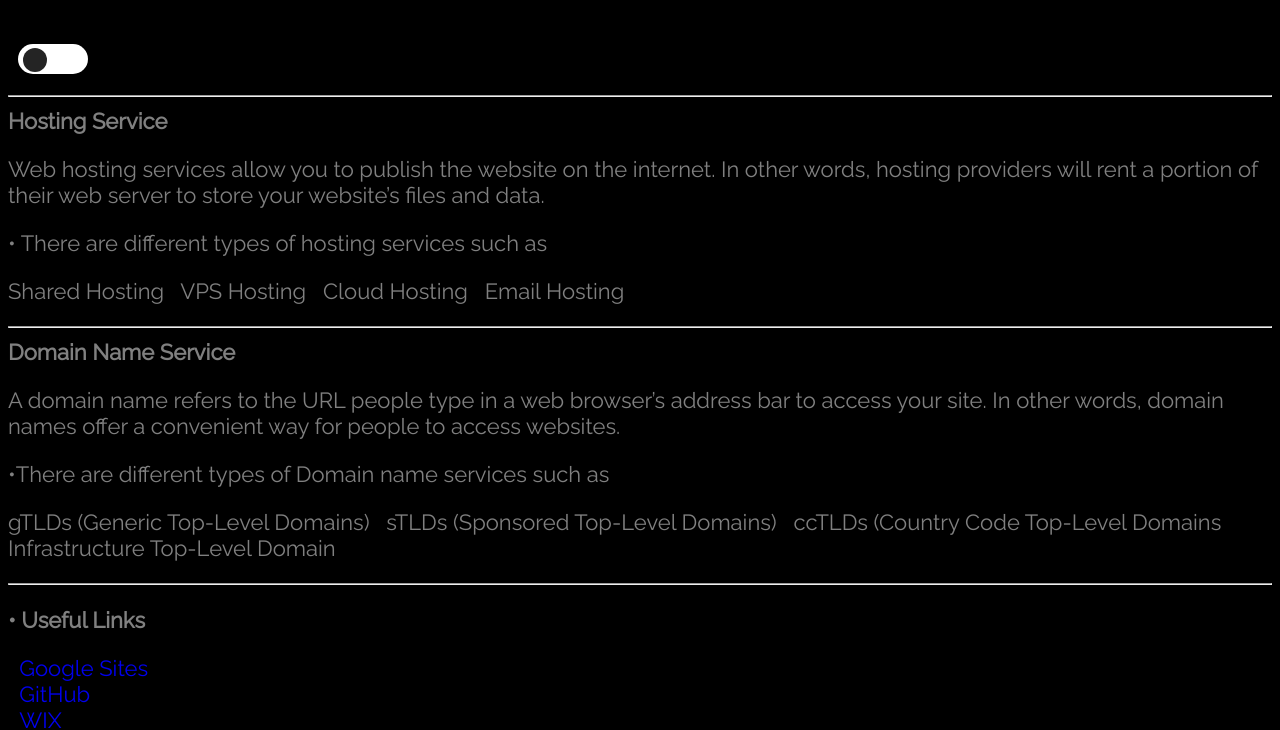
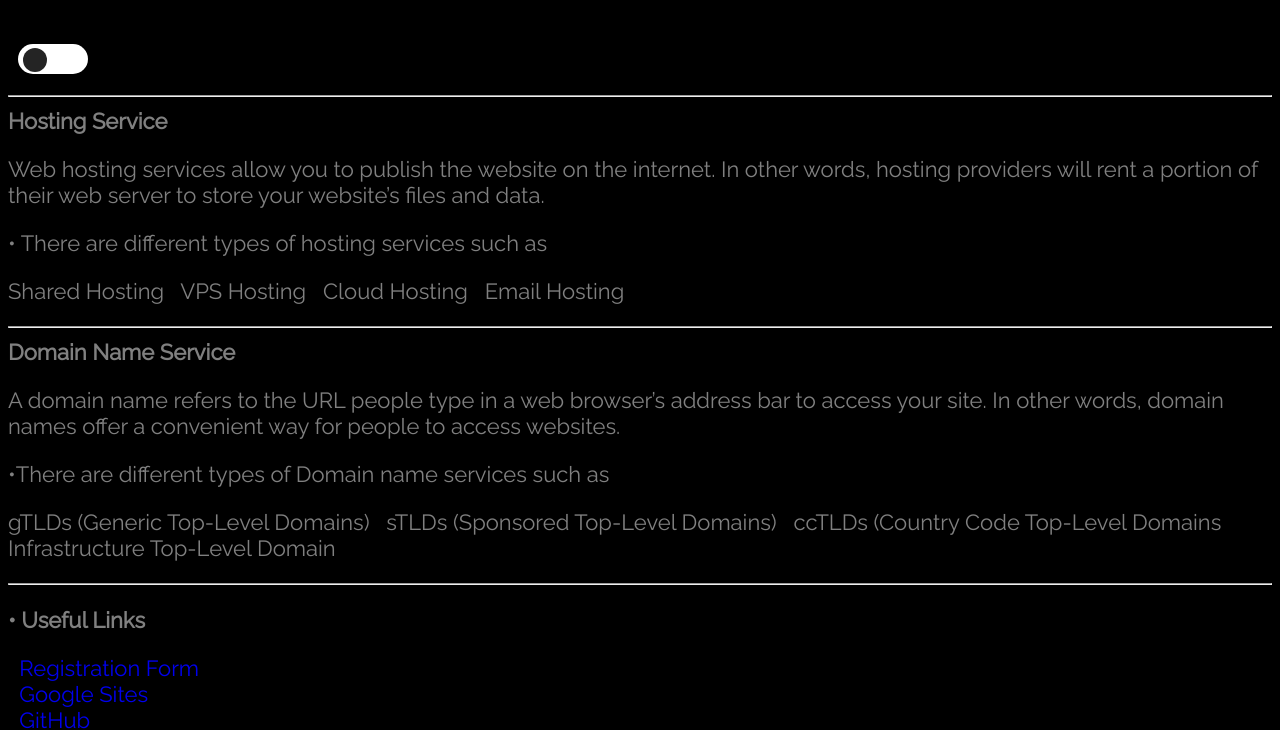
Before and after one commit to 20CE034/IT-282.01, a plain HTML site: page index.html in a window 1280 px wide. Shown: the part 65-795 px from the top of the page. Drawn offline with Linux system fonts and the light colour scheme.

Commit message:
Add files via upload

```diff
--- a/index.html
+++ b/index.html
@@ -35,7 +35,8 @@
             <p>gTLDs (Generic Top-Level Domains) &nbsp; sTLDs (Sponsored Top-Level Domains) &nbsp; ccTLDs (Country Code Top-Level Domains &nbsp; Infrastructure Top-Level Domain</p>
             <hr>
             <p class="title">&#8226; Useful Links</p>
-            <p >&nbsp;&nbsp;<a class="deco" href="https://sites.google.com/new">Google Sites</a><br>
+            <p>&nbsp;&nbsp;<a class="deco" href="./Reg/Registration Form.html">Registration Form</a><br>
+                &nbsp;&nbsp;<a class="deco" href="https://sites.google.com/new">Google Sites</a><br>
                 &nbsp;&nbsp;<a class="deco" href="https://github.com/">GitHub</a><br>
                 &nbsp;&nbsp;<a class="deco" href="https://www.wix.com/">WIX</a></p>
                 <p class="title">Audio in HTML</p>
```
